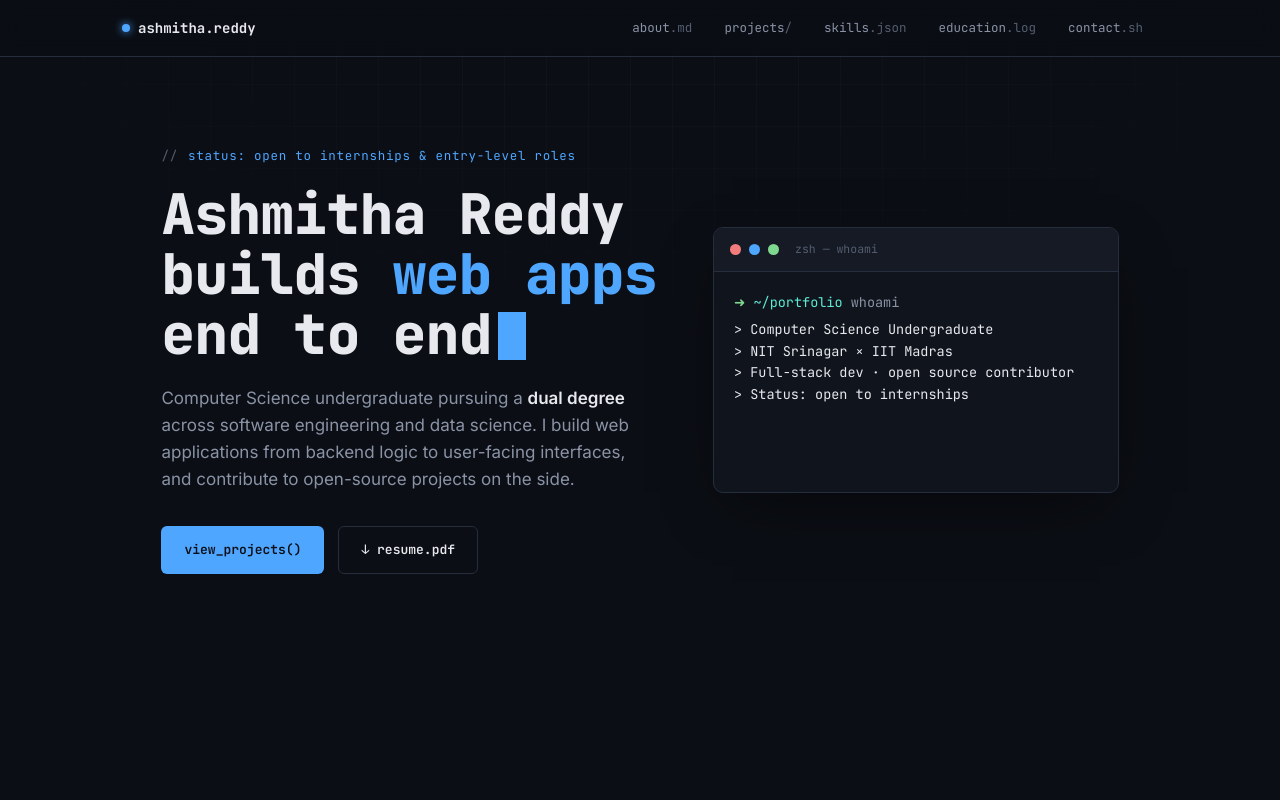
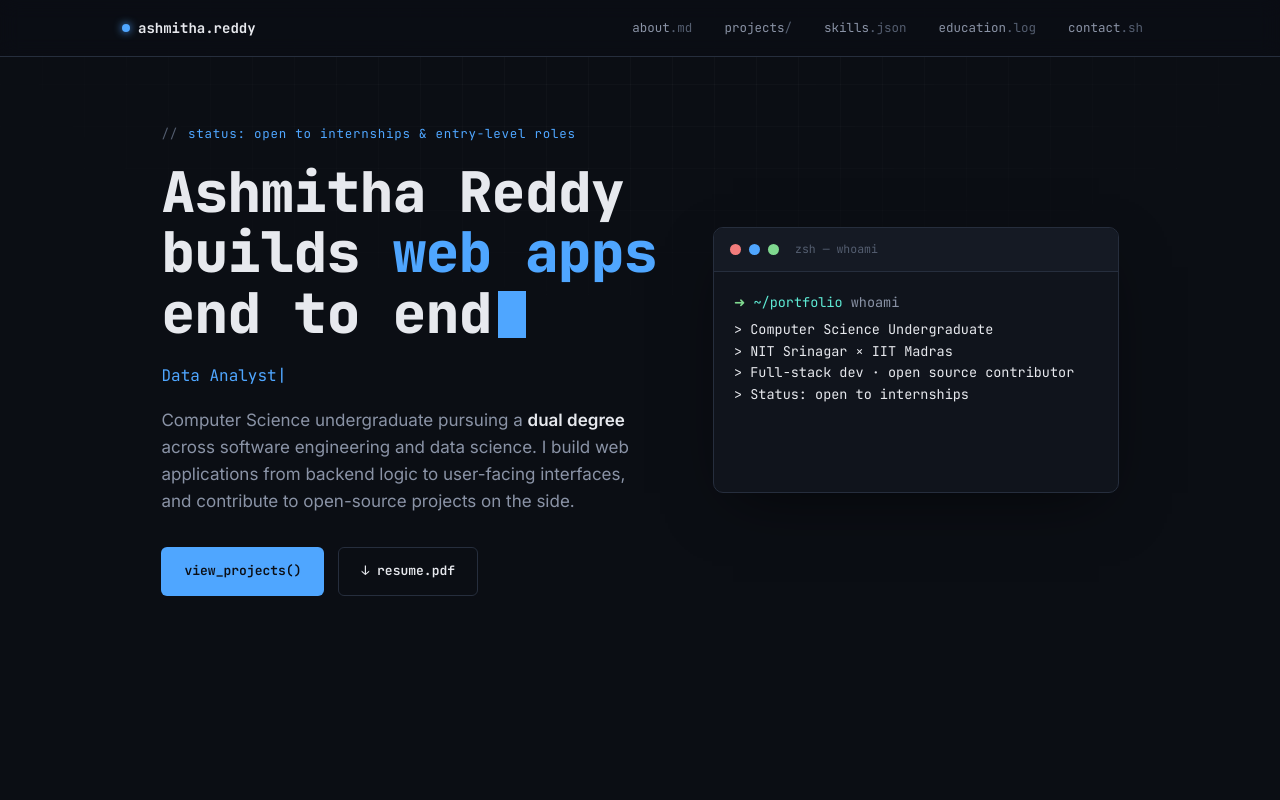
Before and after one commit to ashmithapalreddy/portfolio, a plain HTML site: page index.html in a window 1280 px wide. Shown: the top 800 px of the page. Drawn offline with Linux system fonts and the light colour scheme.

Commit message:
Edited index.html

```diff
--- a/index.html
+++ b/index.html
@@ -119,6 +119,19 @@
     margin-left:6px; animation: blink 1s steps(1) infinite; vertical-align:-0.1em;
   }
   @keyframes blink{ 50%{ opacity:0; } }
+
+  .typewriter{
+    font-family: var(--mono);
+    font-size: 16px;
+    color: var(--blue);
+    margin-bottom: 18px;
+    min-height: 24px;
+  }
+  .tw-cursor{
+    display:inline-block;
+    color: var(--blue);
+    animation: blink 0.8s steps(1) infinite;
+  }
 
   .hero p.desc{ color:var(--text-dim); font-size:17px; max-width:480px; margin-bottom:32px; }
   .hero p.desc strong{ color:var(--text); font-weight:600; }
@@ -334,6 +347,9 @@
         <div>
           <span class="eyebrow">status: open to internships & entry-level roles</span>
           <h1 class="title">Ashmitha Reddy<br>builds <span class="accent">web apps</span><br>end to end<span class="cursor"></span></h1>
+          <div class="typewriter mono">
+            <span id="typewriter-text"></span><span class="tw-cursor">|</span>
+          </div>
           <p class="desc">Computer Science undergraduate pursuing a <strong>dual degree</strong> across software engineering and data science. I build web applications from backend logic to user-facing interfaces, and contribute to open-source projects on the side.</p>
           <div class="btn-row">
             <a href="#projects" class="btn btn-primary">view_projects()</a>
@@ -572,6 +588,36 @@
   }
   setTimeout(typeChar, 500);
 
+  // Typewriter role cycling
+  const roles = ["Web Developer", "Data Analyst", "Open Source Contributor", "CS Undergraduate"];
+  const twEl = document.getElementById('typewriter-text');
+  let roleIndex = 0, charIndex = 0, deleting = false;
+
+  function typeLoop(){
+    const current = roles[roleIndex];
+
+    if(!deleting){
+      twEl.textContent = current.slice(0, charIndex + 1);
+      charIndex++;
+      if(charIndex === current.length){
+        deleting = true;
+        setTimeout(typeLoop, 1400);
+        return;
+      }
+    } else {
+      twEl.textContent = current.slice(0, charIndex - 1);
+      charIndex--;
+      if(charIndex === 0){
+        deleting = false;
+        roleIndex = (roleIndex + 1) % roles.length;
+      }
+    }
+
+    setTimeout(typeLoop, deleting ? 45 : 85);
+  }
+
+  typeLoop();
+
   // Scroll reveal
   const revealEls = document.querySelectorAll('.reveal');
   const io = new IntersectionObserver((entries)=>{
```
